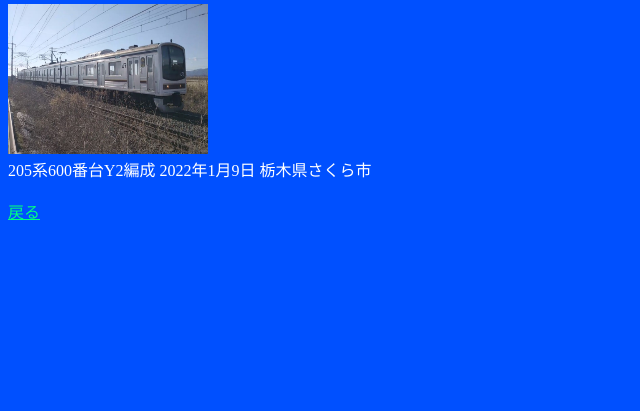
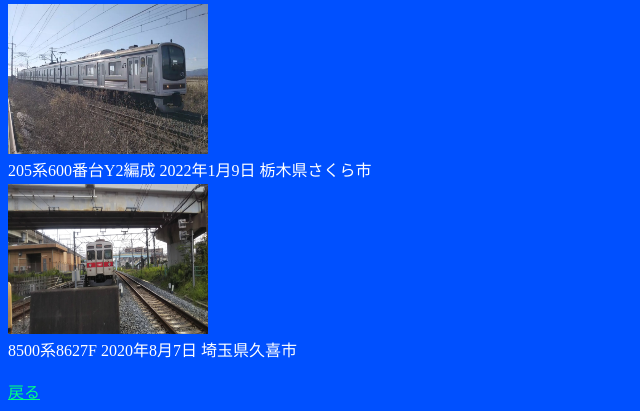
Before and after one commit to 10102site/saro-4, a plain HTML site: page index.html in a window 1280 px wide. Shown: the part 2246-2657 px from the top of the page, without its empty margins (0-640 px from the left). Before the commit the page ends 2477 px from the top, so only its background shows below. Drawn offline with Linux system fonts and the light colour scheme.

Commit message:
Update index.html

```diff
--- a/index.html
+++ b/index.html
@@ -30,7 +30,9 @@
     <img src="DSC_0879.JPG" alt="E233系" height="150" width="200" vspace="3"><br>
     E233系3000番台U223編成 2022年1月9日 蒲須坂駅<br>
     <img src="clip_now_20220109_114507.jpg" alt="205系" height="150" width="200" vspace="3"><br>
-    205系600番台Y2編成 2022年1月9日 栃木県さくら市
+    205系600番台Y2編成 2022年1月9日 栃木県さくら市<br>
+    <img src="DSC_0101-1.JPG" alt="8500系" height="150" width="200" vspace="3"><br>
+    8500系8627F 2020年8月7日 埼玉県久喜市
     <br><br>
     <a href="https://10102site.github.io/saro/">戻る</a>
 </html>
```
